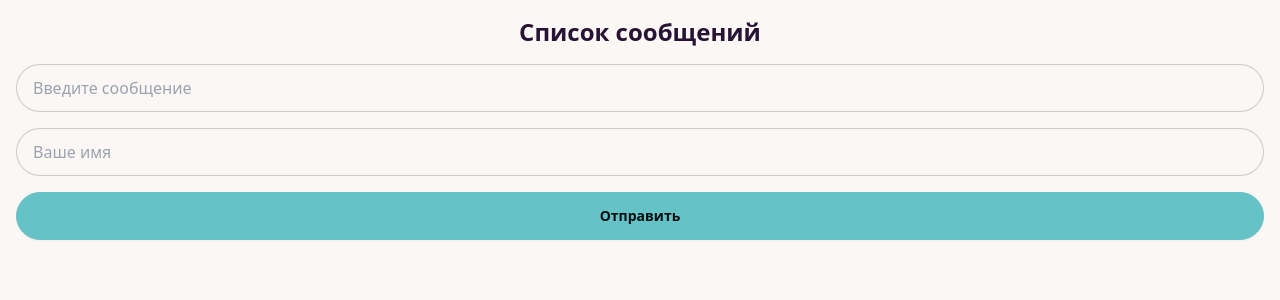
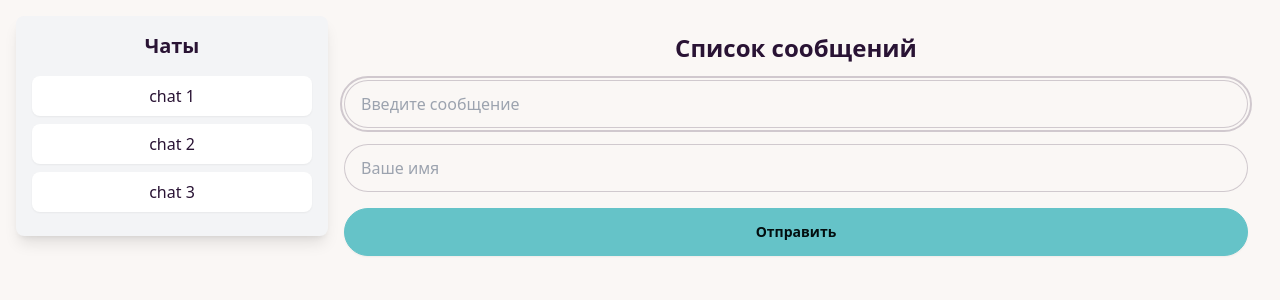
Before and after one commit to EvgenyChernov/GB-react, a React (Create React App) app: page / in a window 1280 px wide. Shown: the top 300 px of the page. Built offline with nearby package versions, Linux system fonts and the light colour scheme.

Commit message:
Hw 3 добавил ref добавил чаты

```diff
--- a/src/App.jsx
+++ b/src/App.jsx
@@ -1,8 +1,14 @@
 import './App.css';  // Импорт файла стилей
-import { useEffect, useState } from "react";  // Импорт хуков useEffect и useState из React
+import {useEffect, useState} from "react";  // Импорт хуков useEffect и useState из React
 import MessageForm from "./components/MessageForm";  // Импорт компонента MessageForm
 
 function App() {
+    const [chats] = useState([
+        {id: "chat1", name: "chat 1"},
+        {id: "chat2", name: "chat 2"},
+        {id: "chat3", name: "chat 3"},
+    ])
+
     // Определение состояния для списка сообщений
     const [messageList, setMessageList] = useState([]);
     // Определение состояния для последнего сообщения
@@ -43,13 +49,23 @@ function App() {
     };
 
     return (
-        <div className="App container mx-auto p-4">
+        <div className="App container mx-auto p-4 flex">
+            <div className="w-1/4">
+                <div className="bg-gray-100 rounded-lg shadow-lg  p-4">
+                    <h2 className="text-xl font-bold mb-4">Чаты</h2>
+                    <ul>
+                        {chats.map((chat) => (
+                            <li key={chat.id} className="p-2 mb-2 rounded-lg bg-white shadow-sm">{chat.name}</li>
+                        ))}
+                    </ul>
+                </div>
+            </div>
+
+            <div className="w-3/4 p-4">
                 <h1 className="text-2xl font-bold mb-4">Список сообщений</h1>
-            {/* Передаем функцию handleMessageSubmit как пропс onSubmit в компонент MessageForm */}
-            <MessageForm onSubmit={handleMessageSubmit} />
+                <MessageForm onSubmit={handleMessageSubmit}/>
 
                 <div className="messageList mt-4">
-                {/* Отображаем список сообщений */}
                     {messageList.map((message, index) => (
                         <div key={index} className="message p-4 mb-2 bordered rounded-lg shadow-sm bg-gray-50">
                             <strong className="font-semibold">{message.author}: </strong>
@@ -58,6 +74,7 @@ function App() {
                     ))}
                 </div>
             </div>
+        </div>
     );
 }
 
--- a/src/components/MessageForm.jsx
+++ b/src/components/MessageForm.jsx
@@ -1,10 +1,18 @@
-import { useState } from "react";  // Импорт хука useState из React
+import {useEffect, useRef, useState} from "react";  // Импорт хука useState из React
 
-function MessageForm({ onSubmit }) {
+function MessageForm({onSubmit}) {
     // Определение состояния для текста сообщения
     const [text, setText] = useState('');
     // Определение состояния для автора сообщения
     const [author, setAuthor] = useState('');
+
+    // Создаем реф для текстового поля
+    const textInputRef = useRef(null);
+
+    // Устанавливаем фокус на текстовое поле при монтировании компонента
+    useEffect(() => {
+        textInputRef.current.focus();
+    }, []);
 
     // Функция для обработки отправки формы
     const handleSubmit = (e) => {
@@ -15,6 +23,8 @@ function MessageForm({ onSubmit }) {
             // Очищаем поля ввода после отправки сообщения
             setText('');
             setAuthor('');
+            // Устанавливаем фокус на текстовое поле после отправки сообщения
+            textInputRef.current.focus();
         }
     }
 
@@ -25,6 +35,7 @@ function MessageForm({ onSubmit }) {
                 placeholder="Введите сообщение"
                 value={text}
                 onChange={(e) => setText(e.target.value)}
+                ref={textInputRef} // Привязываем реф к текстовому полю
                 className="input input-bordered w-full"
             />
             <input
```
Lines whose indentation alone changed are shown as unchanged.
